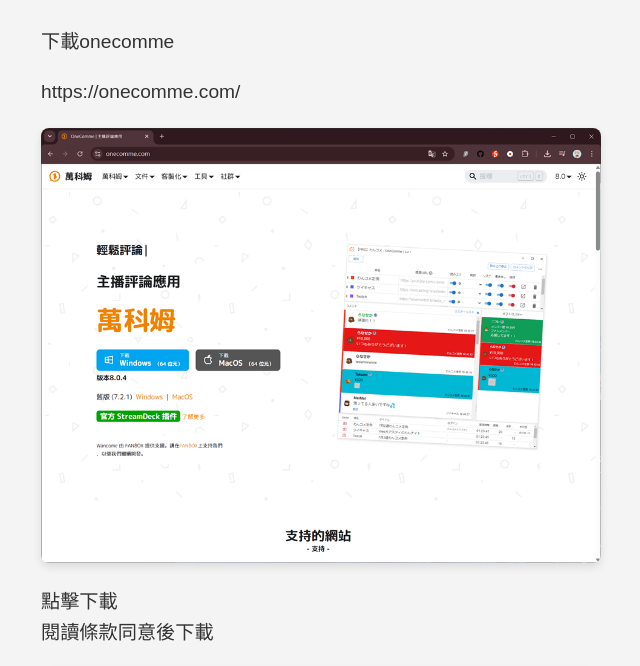
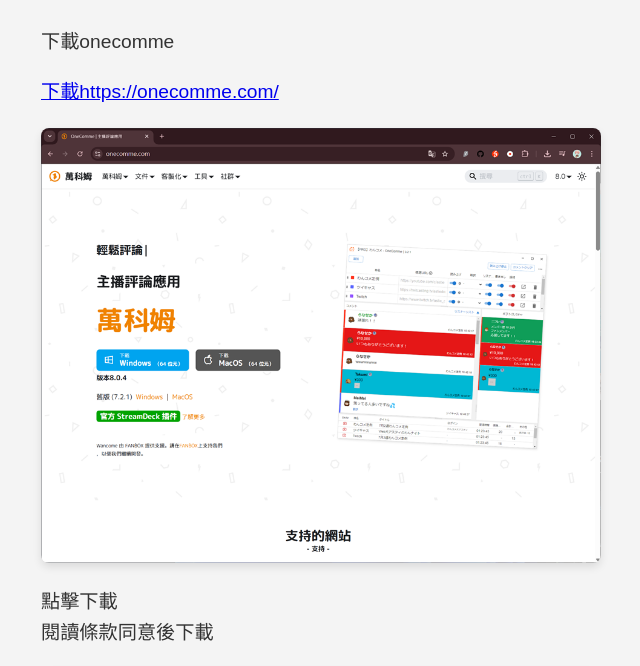
Before and after one commit to anshaer/onecomman, a plain HTML site: page index.html in a window 1280 px wide. Shown: the part 90-756 px from the top of the page, without its empty margins (319-959 px from the left). Drawn offline with Linux system fonts and the light colour scheme.

Commit message:
Update index.html

```diff
--- a/index.html
+++ b/index.html
@@ -52,7 +52,9 @@
 
 <div class="content-item text-block">
     <p>下載onecomme</p>
-    <p>https://onecomme.com/</p>
+
+    <a href="https://onecomme.com/">下載https://onecomme.com/</a>
+
 </div>
 
 <div class="content-item image-block">
```
